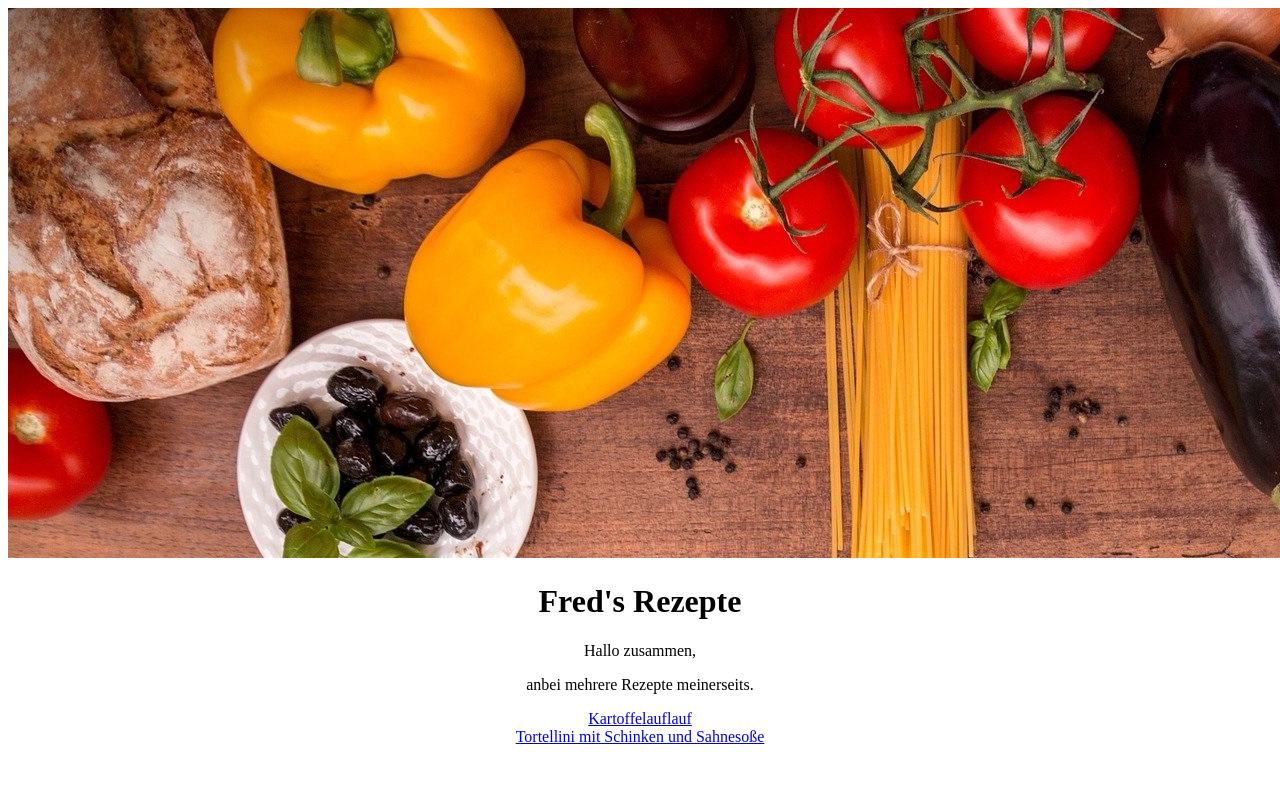
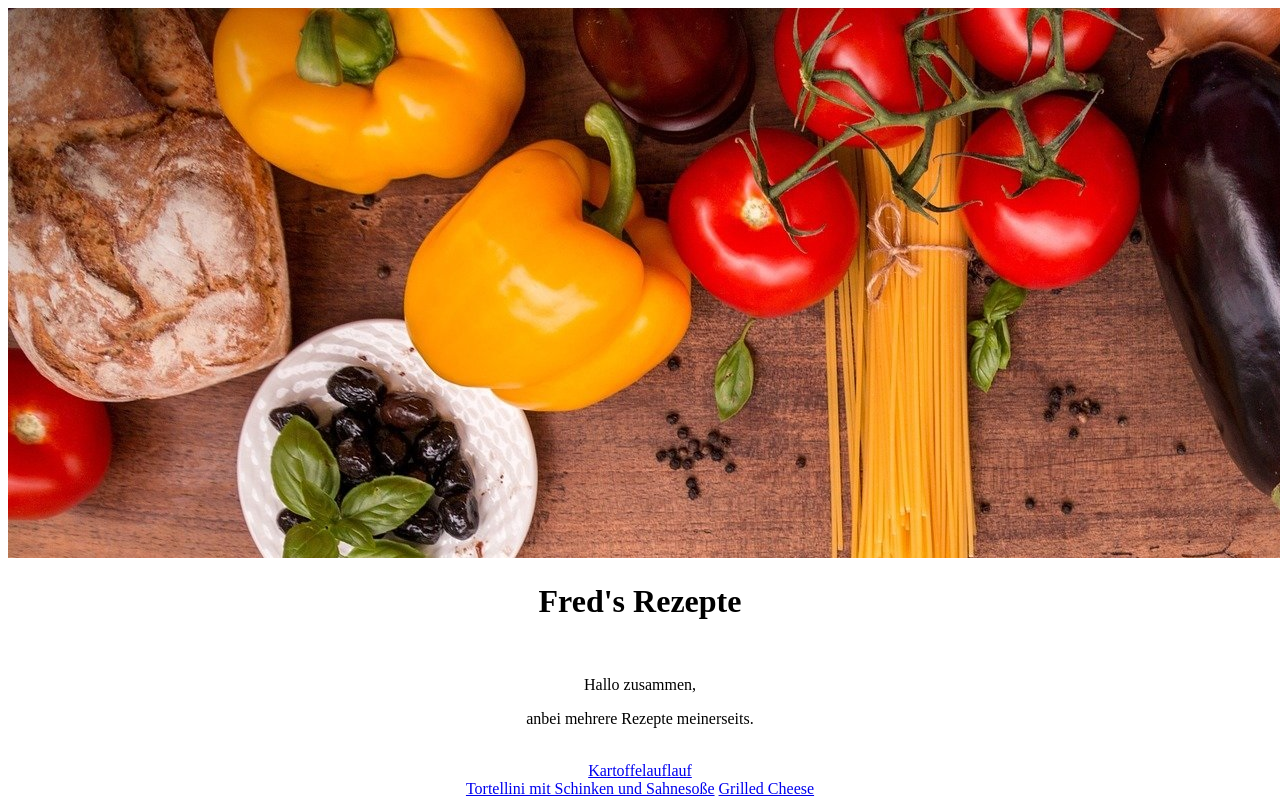
Before and after one commit to Frittenfred97/odin-recipes, a plain HTML site: page index.html in a window 1280 px wide. Shown: the top 806 px of the page. Drawn offline with Linux system fonts and the light colour scheme.

Commit message:
changed syntax and added 3. sublink

```diff
--- a/index.html
+++ b/index.html
@@ -10,15 +10,15 @@
     <div>
         <img src="./img/essen.jpg" alt="Bild mit gemüse">
 
-        <center><h1>Fred's Rezepte</h1>
-
-        <p>Hallo zusammen,</p>
-        <p>anbei mehrere Rezepte meinerseits.</p>
-
-
-        <a href="./rezepte/kartoffelauflauf.html">Kartoffelauflauf</a><br>
-        <a href="./rezepte/Tortellini-sahnesohne.html">Tortellini mit Schinken und Sahnesoße</a>
-
+        <center>
+            <h1>Fred's Rezepte</h1>
+            <br>
+            <p>Hallo zusammen,</p>
+            <p>anbei mehrere Rezepte meinerseits.</p>
+            <br>
+            <a href="./rezepte/kartoffelauflauf.html">Kartoffelauflauf</a><br>
+            <a href="./rezepte/Tortellini-sahnesohne.html">Tortellini mit Schinken und Sahnesoße</a>
+            <a href="./rezepte/grilled-cheese.html">Grilled Cheese</a>
         </center>
     </div>
 </html>
```
